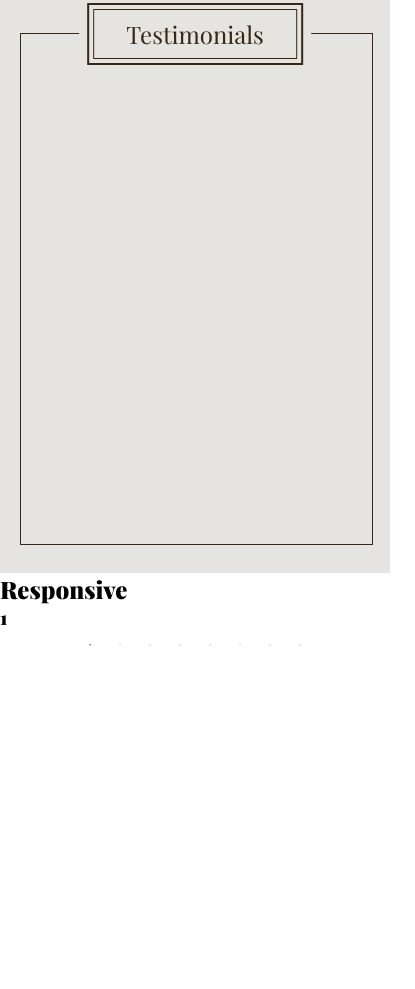
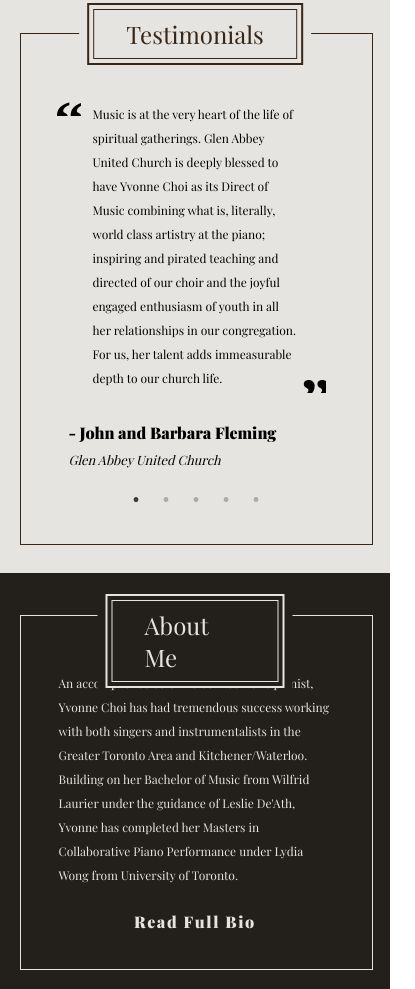
Before and after one commit to JoshTag/yvonne-choi-portfolio-site, a Gatsby site: page / in a window 390 px wide. Shown: the part 347-1336 px from the top of the page, 415 px wide, since content can reach past the window. Before the commit the page ends 1002 px from the top, so only its background shows below. Built offline with nearby package versions, Linux system fonts and the light colour scheme; Gatsby itself is replaced by a stand-in of ours; a web font is replaced by a local one.

Commit message:
mobile index page completed

```diff
--- a/gatsby-config.js
+++ b/gatsby-config.js
@@ -32,10 +32,9 @@ module.exports = {
         name: 'images',
       },
     },
+    `gatsby-plugin-sass`,
     `gatsby-transformer-remark`,
-    `gatsby-plugin-netlify-cms`,
     `gatsby-transformer-sharp`,
-    `gatsby-plugin-sass`,
     `gatsby-plugin-styled-components`,
     `gatsby-plugin-sharp`,
     {
@@ -50,6 +49,12 @@ module.exports = {
         icon: `content/assets/gatsby-icon.png`,
       },
     },
+    {
+      resolve: 'gatsby-plugin-netlify-cms',
+      options: {
+        modulePath: `${__dirname}/src/cms/cms.js`,
+      },
+    },
     // this (optional) plugin enables Progressive Web App + Offline functionality
     // To learn more, visit: https://gatsby.dev/offline
     // `gatsby-plugin-offline`,
--- a/src/cms/preview-templates/IndexPagePreview.js
+++ b/src/cms/preview-templates/IndexPagePreview.js
@@ -9,6 +9,7 @@ const IndexPagePreview = ({ entry }) => {
         heading={data.heading}
         subheading={data.subheading}
         testimonials={data.testimonials}
+        about={data.about}
       />
     )
   } else {
--- a/src/components/carousel.js
+++ b/src/components/carousel.js
@@ -1,79 +1,101 @@
-import React, { Component } from "react";
-import Slider from "react-slick";
+import React, { Component } from "react"
+import Slider from "react-slick"
 import "../styles/slick.scss"
 import "../styles/slick-theme.scss"
 import styled from "styled-components"
+import startQuote from "./../img/starting-quote.svg"
+import endQuote from "./../img/ending-quote.svg"
 
 const CarouselContainer = styled.div`
+  padding: 3px 2rem;
+  margin-top: 3rem;
+`
 
+const QuoteContainer = styled.div`
+  padding: 1rem;
+  height: 400px;
+  display: grid !important;
+  place-items: center;
+`
+
+const TestimonialQuote = styled.p`
+  position: relative;
+  font-size: 0.75rem;
+  line-height: 2;
+  padding: 0 1.5rem;
+
+  :before {
+    content: " ";
+    position: absolute;
+    width: 25px;
+    height: 20px;
+    background-image: url(${startQuote});
+    background-repeat: no-repeat;
+    top: -0.3rem;
+    left: -0.8rem;
+  }
+  :after {
+    content: " ";
+    position: absolute;
+    width: 25px;
+    height: 20px;
+    background-image: url(${endQuote});
+    background-repeat: no-repeat;
+    bottom: -0.3rem;
+    right: -0.2rem;
+  }
+`
+
+const QuoteAuthor = styled.p`
+  font-weight: bold;
+  margin-top: 2rem;
+`
+
+const AuthorTitle = styled.p`
+  font-size: 0.8rem;
+  font-weight: regular;
+  font-style: italic;
+  margin-top: 0.5rem;
 `
 
 export default class Carousel extends Component {
   render() {
+    const { testimonials } = this.props
+
     var settings = {
       dots: true,
       infinite: false,
       speed: 500,
-      slidesToShow: 4,
-      slidesToScroll: 4,
+      slidesToShow: 2,
+      slidesToScroll: 2,
       initialSlide: 0,
+      arrows: false,
       responsive: [
         {
-          breakpoint: 1024,
-          settings: {
-            slidesToShow: 3,
-            slidesToScroll: 3,
-            infinite: true,
-            dots: true
-          }
-        },
-        {
-          breakpoint: 600,
-          settings: {
-            slidesToShow: 2,
-            slidesToScroll: 2,
-            initialSlide: 2
-          }
-        },
-        {
-          breakpoint: 480,
+          breakpoint: 700,
           settings: {
             slidesToShow: 1,
-            slidesToScroll: 1
-          }
-        }
-      ]
-    };
+            slidesToScroll: 1,
+          },
+        },
+      ],
+    }
     return (
-      <div>
-        <h2> Responsive </h2>
+      <CarouselContainer>
         <Slider {...settings}>
-          <div>
-            <h3>1</h3>
-          </div>
-          <div>
-            <h3>2</h3>
-          </div>
-          <div>
-            <h3>3</h3>
-          </div>
-          <div>
-            <h3>4</h3>
-          </div>
-          <div>
-            <h3>5</h3>
-          </div>
-          <div>
-            <h3>6</h3>
-          </div>
-          <div>
-            <h3>7</h3>
-          </div>
-          <div>
-            <h3>8</h3>
-          </div>
+          {testimonials.map((item, i) => {
+            return (
+              <QuoteContainer key={i}>
+                <div>
+                  <TestimonialQuote>{item.quote}</TestimonialQuote>
+                  <QuoteAuthor>- {item.author}</QuoteAuthor>
+                  {item.position && <AuthorTitle>{item.position}</AuthorTitle>}
+                </div>
+              </QuoteContainer>
+            )
+          })}
         </Slider>
-      </div>
-    );
+      </CarouselContainer>
+    )
   }
 }
--- /dev/null
+++ b/src/components/miniBio.js
@@ -0,0 +1,88 @@
+import React from "react"
+import styled from "styled-components"
+import { colours } from "./../styles/styles"
+import { Link } from "gatsby"
+
+const MiniBioContainer = styled.section`
+  position: relative;
+  background-color: ${colours.black};
+`
+
+const MiniBioBoarder = styled.div`
+  position: absolute;
+  top: 10%;
+  left: 5%;
+  width: 90%;
+  height: 85%;
+  border: solid ${colours.white} 1px;
+`
+
+const TitleContainer = styled.div`
+  position: absolute;
+  left: 50%;
+  top: 5%;
+  -webkit-transform: translateX(-50%);
+  -ms-transform: translateX(-50%);
+  transform: translateX(-50%);
+  background-color: ${colours.black};
+  padding: 0 0.5rem;
+  z-index: 100;
+`
+
+const TitleBorder = styled.div`
+  border: 2px ${colours.white} solid;
+  padding: 0.25rem 0.25rem;
+`
+
+const MiniBioTitle = styled.h2`
+  color: ${colours.white};
+  font-size: 1.5rem;
+  font-weight: 400;
+  border: 1px ${colours.white} solid;
+  padding: 0.5rem 2rem;
+`
+
+const AboutContents = styled.div`
+  color: ${colours.white};
+  padding: 25% 15% 20%;
+`
+
+const BioParagraph = styled.p`
+  font-size: 0.75rem;
+  line-height: 2;
+  margin-bottom: 1.5rem;
+`
+
+const BioLink = styled(Link)`
+  text-decoration: none;
+  color: ${colours.white};
+  position: absolute;
+  left: 50%;
+  transform: translateX(-50%);
+  font-weight: bold;
+  font-size: 1rem;
+  -webkit-letter-spacing: 0.1rem;
+  -moz-letter-spacing: 0.1rem;
+  -ms-letter-spacing: 0.1rem;
+  letter-spacing: 0.1rem;
+  z-index: 100;
+`
+
+const MiniBio = ({ about }) => {
+  return (
+    <MiniBioContainer>
+      <TitleContainer>
+        <TitleBorder>
+          <MiniBioTitle>About Me</MiniBioTitle>
+        </TitleBorder>
+      </TitleContainer>
+      <AboutContents>
+        <BioParagraph>{about}</BioParagraph>
+        <BioLink to="/biography/">Read Full Bio</BioLink>
+      </AboutContents>
+      <MiniBioBoarder />
+    </MiniBioContainer>
+  )
+}
+
+export default MiniBio
--- a/src/components/testimonials.js
+++ b/src/components/testimonials.js
@@ -1,5 +1,5 @@
 import React from "react"
-// import Carousel from "./carousel"
+import Carousel from "./carousel"
 import styled from "styled-components"
 import { colours } from "./../styles/styles"
 
@@ -27,6 +27,7 @@ const TitleContainer = styled.div`
   transform: translateX(-50%);
   background-color: ${colours.white};
   padding: 0 0.5rem;
+  z-index: 100;
 `
 
 const TitleBorder = styled.div`
@@ -39,20 +40,20 @@ const TestimonialsTitle = styled.h2`
   font-size: 1.5rem;
   font-weight: 400;
   border: 1px ${colours.brown} solid;
-  padding: .5rem 2rem;
+  padding: 0.5rem 2rem;
 `
 
 const Testimonials = ({ testimonials }) => {
-  // console.log(testimonials)
   return (
     <TestimonialsSection>
-      <TestimonialsBoarder />
       <TitleContainer>
         <TitleBorder>
           <TestimonialsTitle>Testimonials</TestimonialsTitle>
         </TitleBorder>
       </TitleContainer>
-      {/* <Carousel></Carousel> */}
+      <TestimonialsBoarder>
+        <Carousel testimonials={testimonials} />
+      </TestimonialsBoarder>
     </TestimonialsSection>
   )
 }
--- a/src/content/index.md
+++ b/src/content/index.md
@@ -11,6 +11,14 @@ testimonials:
       For us, her talent adds immeasurable depth to our church life.
     author: John and Barbara Fleming
     position: Glen Abbey United Church
+  - quote: We were thrilled to have Yvonne play at our wedding reception. She was
+      easy to communicate with beforehand, so we felt confident we were in good
+      hands. We had a wide range in the age of our guests and Yvonne was able to
+      put a playlist together that had songs everyone knew. Our guests commented
+      that having a live piano player was a really nice surprise and how much
+      they enjoyed her music. It was a pleasure having Yvonne join us on our
+      special day.
+    author: Brad and Nadia
   - quote: We are a choir of volunteers with a range of ages, experience, and
       abilities. With patience and enthusiasm, Yvonne challenges and encourages
       us, and inspires us to be better than we ever thought we could be. Working
@@ -22,14 +30,6 @@ testimonials:
       REALLY fun to be around. "
     author: David Anderson
     position: Artist Director of A Few Good Men (Oakville Choir for Children & Youth)
-  - quote: We were thrilled to have Yvonne play at our wedding reception. She was
-      easy to communicate with beforehand, so we felt confident we were in good
-      hands. We had a wide range in the age of our guests and Yvonne was able to
-      put a playlist together that had songs everyone knew. Our guests commented
-      that having a live piano player was a really nice surprise and how much
-      they enjoyed her music. It was a pleasure having Yvonne join us on our
-      special day.
-    author: Brad & Nadia
   - quote: Yvonne has made our church’s piano “sing” in a way we’ve never
       experienced before. With incredible musicality, she offers us postlude
       that has the entire congregation entranced and staying in the sanctuary
@@ -38,4 +38,10 @@ testimonials:
       ministry to another level.
     author: Katherine Ward
     position: Choir Member, Glen Abbey United Church
+about: An accomplished solo and collaborative pianist, Yvonne Choi has had
+  tremendous success working with both singers and instrumentalists in the
+  Greater Toronto Area and Kitchener/Waterloo. Building on her Bachelor of Music
+  from Wilfrid Laurier under the guidance of Leslie De'Ath, Yvonne has completed
+  her Masters in Collaborative Piano Performance under Lydia Wong from
+  University of Toronto.
 ---
--- a/src/pages/index.js
+++ b/src/pages/index.js
@@ -4,10 +4,9 @@ import { graphql } from "gatsby"
 import Layout from "../components/layout"
 import Hero from "../components/hero"
 import Testimonials from "../components/testimonials"
+import MiniBio from "../components/miniBio"
 
-import Carousel from "../components/carousel"
-
-export const IndexPageTemplate = ({ heading, subheading, testimonials }) => {
+export const IndexPageTemplate = ({ heading, subheading, testimonials, about }) => {
   return (
     <>
       <Hero
@@ -15,13 +14,13 @@ export const IndexPageTemplate = ({ heading, subheading, testimonials }) => {
         subheading={subheading}
       />
       <Testimonials testimonials={testimonials}/>
-      <Carousel />
+      <MiniBio about={about} />
     </>
   )
 }
 
 const IndexPage = ({ data }) => {
-  const { heading, subheading, testimonials } = data.markdownRemark.frontmatter
+  const { heading, subheading, testimonials, about } = data.markdownRemark.frontmatter
 
   return (
     <Layout>
@@ -29,6 +28,7 @@ const IndexPage = ({ data }) => {
         heading={heading}
         subheading={subheading}
         testimonials={testimonials}
+        about={about}
       />
     </Layout>
   )
@@ -36,10 +36,11 @@ const IndexPage = ({ data }) => {
 
 export const query = graphql`
   {
-    markdownRemark(frontmatter: { title: { eq: "Index" } }) {
+    markdownRemark(frontmatter: {title: {eq: "Index"}}) {
       frontmatter {
         heading
         subheading
+        about
         testimonials {
           author
           position
--- a/src/styles/slick-theme.scss
+++ b/src/styles/slick-theme.scss
@@ -16,7 +16,7 @@ $slick-dot-color-active: $slick-dot-color !default;
 $slick-prev-character: "\2190" !default;
 $slick-next-character: "\2192" !default;
 $slick-dot-character: "\2022" !default;
-$slick-dot-size: 6px !default;
+$slick-dot-size: 20px !default;
 $slick-opacity-default: 0.75 !default;
 $slick-opacity-on-hover: 1 !default;
 $slick-opacity-not-active: 0.25 !default;
```
Also changed, not shown: src/cms/index.md (deleted, +0 -25 lines), static/admin/config.yml (+4 -3 lines), src/img/ending-quote.svg (added), src/img/starting-quote.svg (added).
